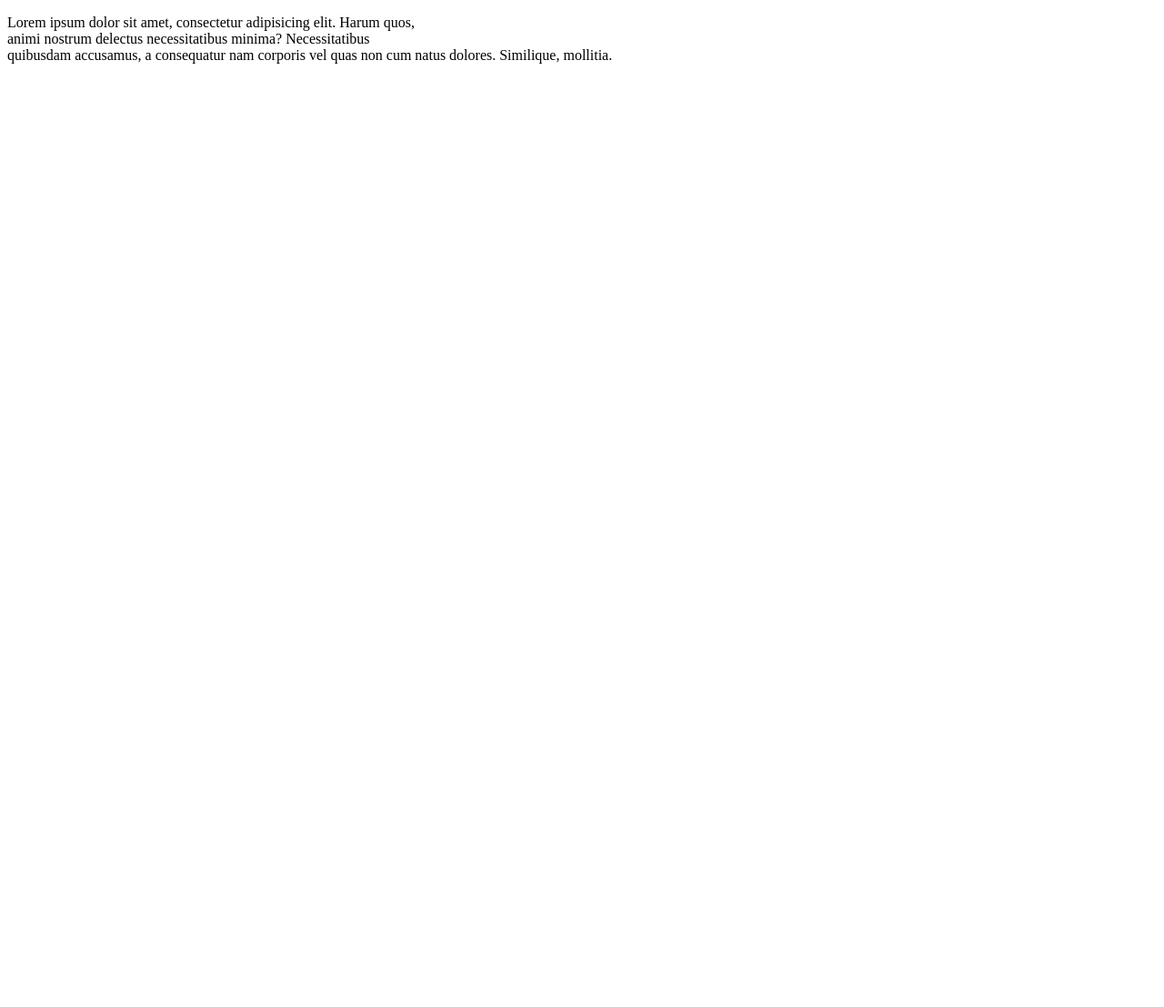
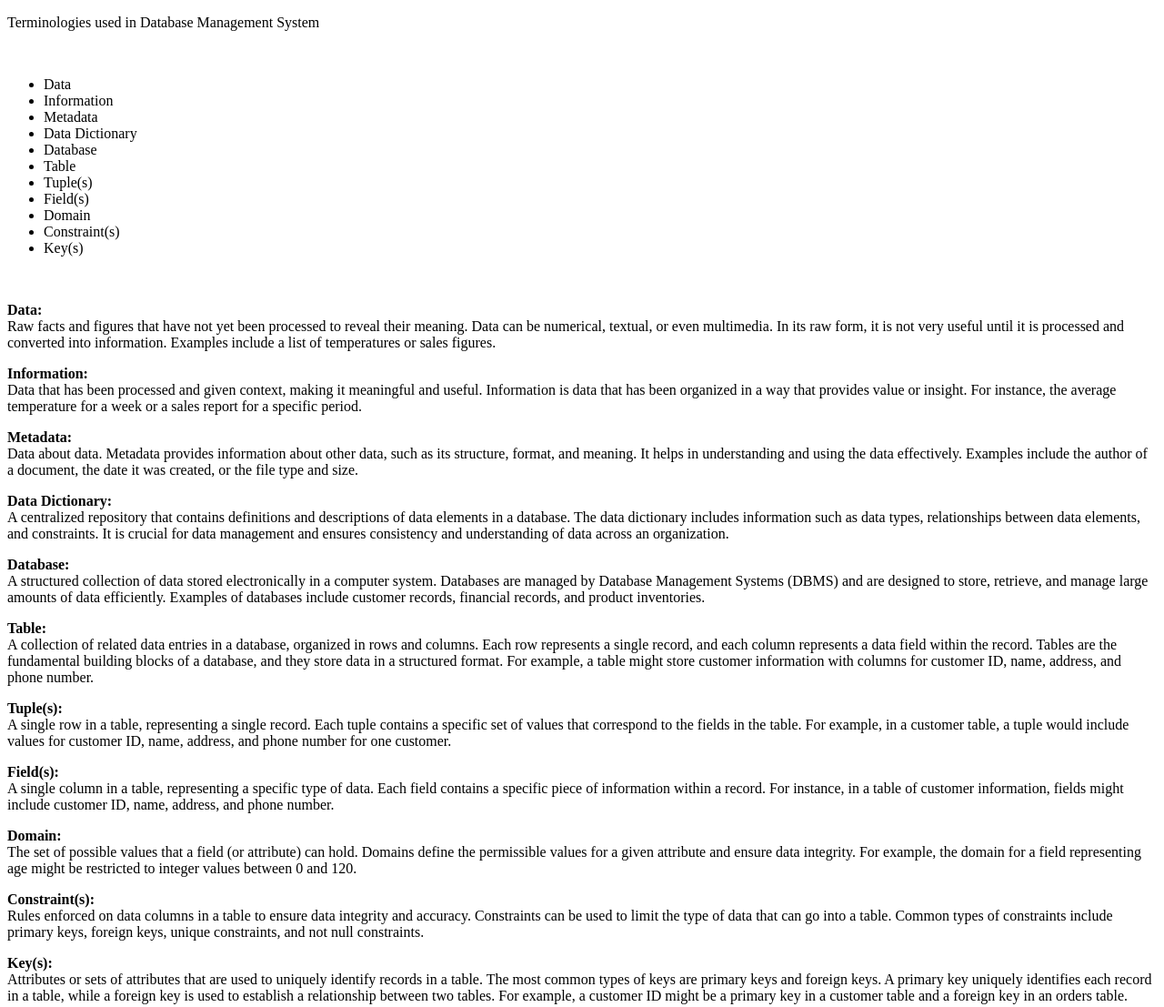
Before and after one commit to ID755-code/Labwork, a plain HTML site: page index.html in a window 1280 px wide. Shown: the whole page at 91% size. Before the commit the page ends 800 px from the top, so only its background shows below. Drawn offline with Linux system fonts and the light colour scheme.

Commit message:
DBMS.html-1

```diff
--- a/index.html
+++ b/index.html
@@ -1,14 +1,58 @@
 <!DOCTYPE html>
+<html>
 <head>
-    <title>
-    Test
-    </title>
+    <title>Test</title>
 </head>
 
 <body>
-    <p>
-        Lorem ipsum dolor sit amet, consectetur adipisicing elit. Harum quos,<br>
-        animi nostrum delectus necessitatibus minima? Necessitatibus <br>
-        quibusdam accusamus, a consequatur nam corporis vel quas non cum natus dolores. Similique, mollitia.<br>
+    <p>Terminologies used in Database Management System</p><br>
+
+    <ul>
+        <li>Data</li>
+        <li>Information</li>
+        <li>Metadata</li>
+        <li>Data Dictionary</li>
+        <li>Database</li>
+        <li>Table</li>
+        <li>Tuple(s)</li>
+        <li>Field(s)</li>
+        <li>Domain</li>
+        <li>Constraint(s)</li>
+        <li>Key(s)</li>
+    </ul><br>
+
+    <p><b>Data:</b><br>
+        Raw facts and figures that have not yet been processed to reveal their meaning. Data can be numerical, textual, or even multimedia. In its raw form, it is not very useful until it is processed and converted into information. Examples include a list of temperatures or sales figures.
+    </p>
+    <p><b>Information:</b><br>
+        Data that has been processed and given context, making it meaningful and useful. Information is data that has been organized in a way that provides value or insight. For instance, the average temperature for a week or a sales report for a specific period.
+    </p>
+    <p><b>Metadata:</b><br>
+        Data about data. Metadata provides information about other data, such as its structure, format, and meaning. It helps in understanding and using the data effectively. Examples include the author of a document, the date it was created, or the file type and size.
+    </p>
+    <p><b>Data Dictionary:</b><br>
+        A centralized repository that contains definitions and descriptions of data elements in a database. The data dictionary includes information such as data types, relationships between data elements, and constraints. It is crucial for data management and ensures consistency and understanding of data across an organization.
+    </p>
+    <p><b>Database:</b><br>
+        A structured collection of data stored electronically in a computer system. Databases are managed by Database Management Systems (DBMS) and are designed to store, retrieve, and manage large amounts of data efficiently. Examples of databases include customer records, financial records, and product inventories.
+    </p>
+    <p><b>Table:</b><br>
+        A collection of related data entries in a database, organized in rows and columns. Each row represents a single record, and each column represents a data field within the record. Tables are the fundamental building blocks of a database, and they store data in a structured format. For example, a table might store customer information with columns for customer ID, name, address, and phone number.
+    </p>
+    <p><b>Tuple(s):</b><br>
+        A single row in a table, representing a single record. Each tuple contains a specific set of values that correspond to the fields in the table. For example, in a customer table, a tuple would include values for customer ID, name, address, and phone number for one customer.
+    </p>
+    <p><b>Field(s):</b><br>
+        A single column in a table, representing a specific type of data. Each field contains a specific piece of information within a record. For instance, in a table of customer information, fields might include customer ID, name, address, and phone number.
+    </p>
+    <p><b>Domain:</b><br>
+        The set of possible values that a field (or attribute) can hold. Domains define the permissible values for a given attribute and ensure data integrity. For example, the domain for a field representing age might be restricted to integer values between 0 and 120.
+    </p>
+    <p><b>Constraint(s):</b><br>
+        Rules enforced on data columns in a table to ensure data integrity and accuracy. Constraints can be used to limit the type of data that can go into a table. Common types of constraints include primary keys, foreign keys, unique constraints, and not null constraints.
+    </p>
+    <p><b>Key(s):</b><br>
+        Attributes or sets of attributes that are used to uniquely identify records in a table. The most common types of keys are primary keys and foreign keys. A primary key uniquely identifies each record in a table, while a foreign key is used to establish a relationship between two tables. For example, a customer ID might be a primary key in a customer table and a foreign key in an orders table.
     </p>
 </body>
+</html>
```
